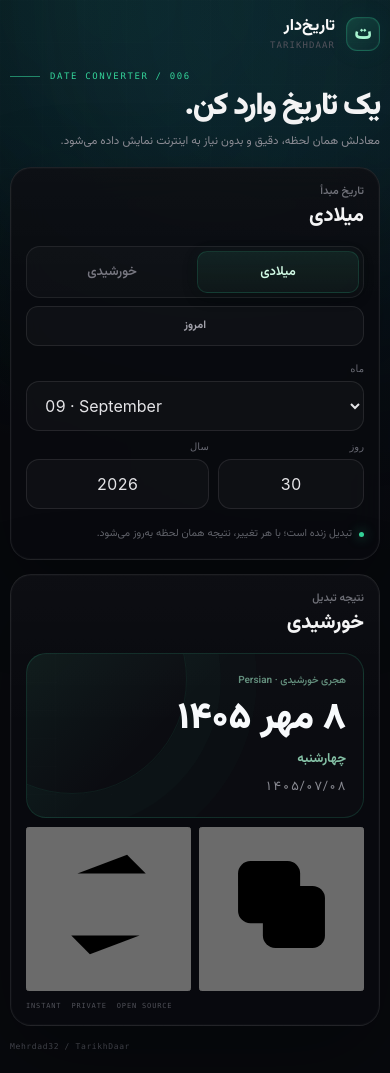
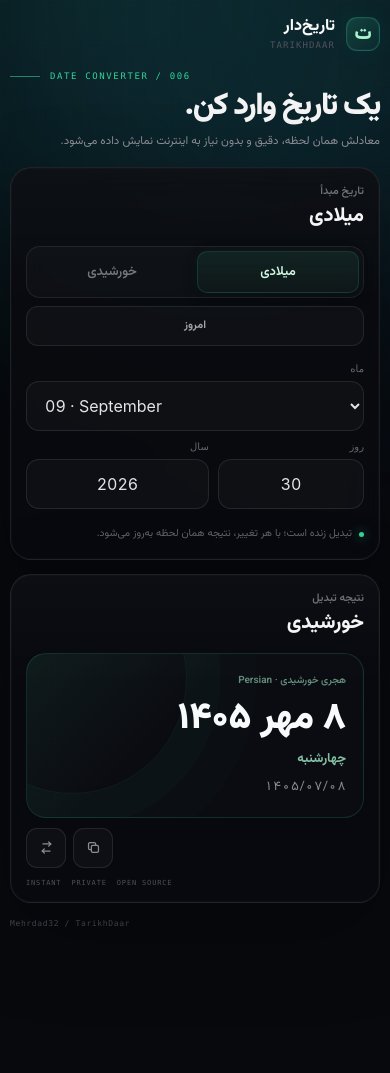
Before and after one commit to Mehrdad32/TarikhDaar, a React (Vite) app: page / in a window 390 px wide. After the commit the page ends 950 px from the top, so only its background shows below. Built offline with nearby package versions, Linux system fonts and the light colour scheme.

Commit message:
refine: use compact icon actions with tooltips

```diff
--- a/src/styles.css
+++ b/src/styles.css
@@ -901,3 +901,114 @@ button {
     min-height: 40px;
   }
 }
+
+
+/* Compact result actions */
+.result-actions {
+  display: flex;
+  justify-content: flex-end;
+  gap: 7px;
+  margin-top: 10px;
+}
+
+.icon-action {
+  position: relative;
+  display: inline-grid;
+  place-items: center;
+  width: 36px;
+  height: 36px;
+  padding: 0;
+  border: 1px solid rgba(255, 255, 255, 0.09);
+  border-radius: 11px;
+  background: rgba(255, 255, 255, 0.026);
+  color: #8a8b93;
+  cursor: pointer;
+  transition:
+    border-color 140ms ease,
+    background 140ms ease,
+    color 140ms ease,
+    transform 140ms ease,
+    box-shadow 140ms ease;
+}
+
+.icon-action svg {
+  width: 17px;
+  height: 17px;
+  fill: none;
+  stroke: currentColor;
+  stroke-width: 1.8;
+  stroke-linecap: round;
+  stroke-linejoin: round;
+}
+
+.icon-action:hover:not(:disabled),
+.icon-action:focus-visible:not(:disabled) {
+  border-color: rgba(52, 211, 153, 0.28);
+  background: rgba(52, 211, 153, 0.055);
+  color: #d1fae5;
+  outline: none;
+  box-shadow: 0 0 20px rgba(52, 211, 153, 0.045);
+}
+
+.icon-action:active:not(:disabled) {
+  transform: scale(0.96);
+}
+
+.icon-action:disabled {
+  cursor: not-allowed;
+  opacity: 0.3;
+}
+
+.icon-action.success {
+  border-color: rgba(52, 211, 153, 0.34);
+  background: rgba(52, 211, 153, 0.09);
+  color: #a7f3d0;
+}
+
+.icon-action.error {
+  border-color: rgba(248, 113, 113, 0.3);
+  color: #fca5a5;
+}
+
+.icon-action::after {
+  content: attr(data-tooltip);
+  position: absolute;
+  z-index: 10;
+  left: 50%;
+  bottom: calc(100% + 8px);
+  transform: translate(-50%, 4px);
+  width: max-content;
+  max-width: 190px;
+  padding: 6px 8px;
+  border: 1px solid rgba(255, 255, 255, 0.09);
+  border-radius: 8px;
+  background: #111318;
+  color: #d4d4d8;
+  font-family: "Vazirmatn Variable", Vazirmatn, Tahoma, Arial, sans-serif;
+  font-size: 9px;
+  line-height: 1.5;
+  white-space: nowrap;
+  opacity: 0;
+  visibility: hidden;
+  pointer-events: none;
+  transition: opacity 120ms ease, transform 120ms ease, visibility 120ms ease;
+  box-shadow: 0 10px 30px rgba(0, 0, 0, 0.32);
+}
+
+.icon-action:hover::after,
+.icon-action:focus-visible::after {
+  opacity: 1;
+  visibility: visible;
+  transform: translate(-50%, 0);
+}
+
+@media (max-width: 600px) {
+  .icon-action {
+    width: 40px;
+    height: 40px;
+  }
+
+  .icon-action::after {
+    display: none;
+  }
+}
```
